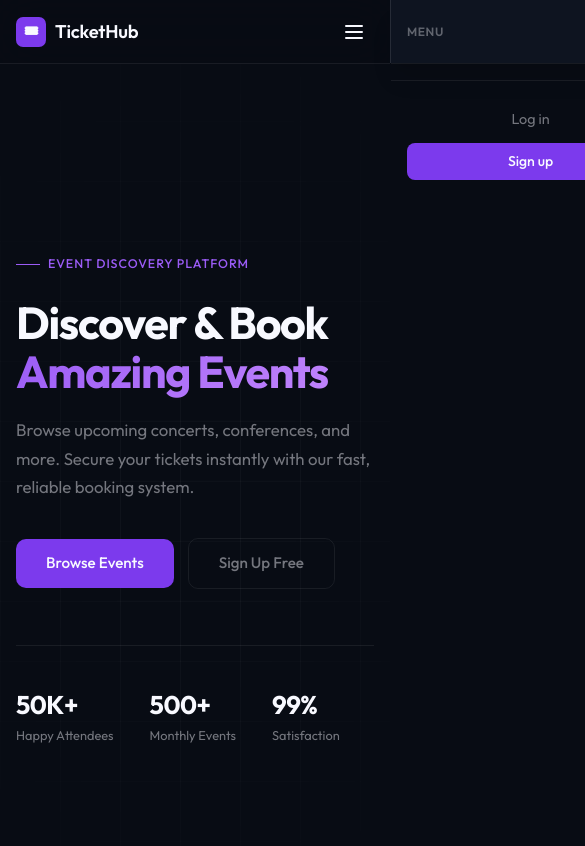
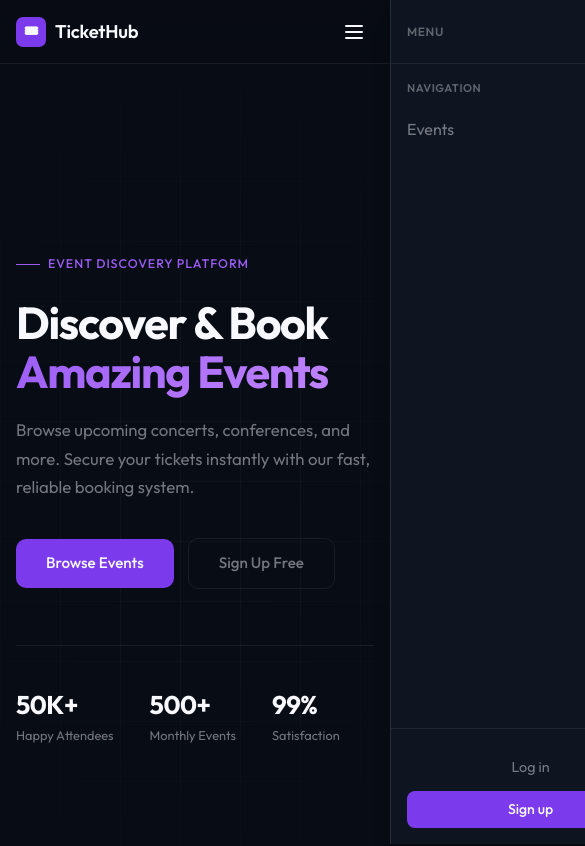
Before and after one commit to SaraAboElenien/ticketing-platform, a React (Vite) app in the folder apps/web/: page / in a window 390 px wide. Shown: the top 846 px of the page, 585 px wide, since content can reach past the window. Built offline with nearby package versions, Linux system fonts and the light colour scheme; no server answers.

Commit message:
feat(header): implement mobile navigation menu with overlay and close button

```diff
--- a/apps/web/src/components/layout/Header.tsx
+++ b/apps/web/src/components/layout/Header.tsx
@@ -5,6 +5,7 @@
  */
 
 import { useState, useEffect } from 'react';
+import { createPortal } from 'react-dom';
 import { Link, useNavigate, useLocation } from 'react-router-dom';
 import { useAuth } from '@/hooks/useAuth';
 import Button from '@/components/ui/Button';
@@ -51,6 +52,7 @@ export default function Header() {
   };
 
   return (
+    <>
       <header className="nav-animate sticky top-0 z-[100] flex h-16 items-center justify-between px-4 sm:px-8 lg:px-[52px] bg-[rgba(8,12,20,.88)] backdrop-blur-[20px] border-b border-[rgba(255,255,255,.07)]">
         <Link to="/" className="flex items-center gap-[9px] text-[1.15rem] font-semibold text-[#F8F9FF] no-underline tracking-[-0.01em]">
           <span className="w-[30px] h-[30px] bg-purple rounded-[7px] grid place-items-center text-[0.9rem]">🎟</span>
@@ -111,8 +113,10 @@ export default function Header() {
             </svg>
           </button>
         </div>
+      </header>
 
-      {/* Overlay */}
+      {createPortal(
+        <>
           {menuOpen && (
             <div
               className="md:hidden fixed inset-0 z-[101] bg-black/50 backdrop-blur-sm"
@@ -120,8 +124,6 @@ export default function Header() {
               onClick={() => setMenuOpen(false)}
             />
           )}
-
-      {/* Slide-out drawer */}
           <div
             className={`md:hidden fixed top-0 right-0 z-[102] h-full w-[280px] max-w-[85vw] bg-bg2 border-l border-[rgba(255,255,255,.1)] shadow-xl transition-transform duration-200 ease-out ${
               menuOpen ? 'translate-x-0' : 'translate-x-full'
@@ -152,12 +154,16 @@ export default function Header() {
                 <Link to="/events" className={mobileLinkClass('/events')} onClick={() => setMenuOpen(false)}>
                   Events
                 </Link>
+                {isAuthenticated && (
                   <Link to="/bookings" className={mobileLinkClass('/bookings')} onClick={() => setMenuOpen(false)}>
                     My Bookings
                   </Link>
+                )}
+                {isAdmin && (
                   <Link to="/admin/events" className={mobileLinkClass('/admin/events', true)} onClick={() => setMenuOpen(false)}>
                     Admin
                   </Link>
+                )}
               </div>
               <div className="p-4 border-t border-[rgba(255,255,255,.07)] space-y-2">
                 {isAuthenticated ? (
@@ -189,6 +195,9 @@ export default function Header() {
               </div>
             </div>
           </div>
-    </header>
+        </>,
+        document.body
+      )}
+    </>
   );
 }
```
Lines whose indentation alone changed are shown as unchanged.
